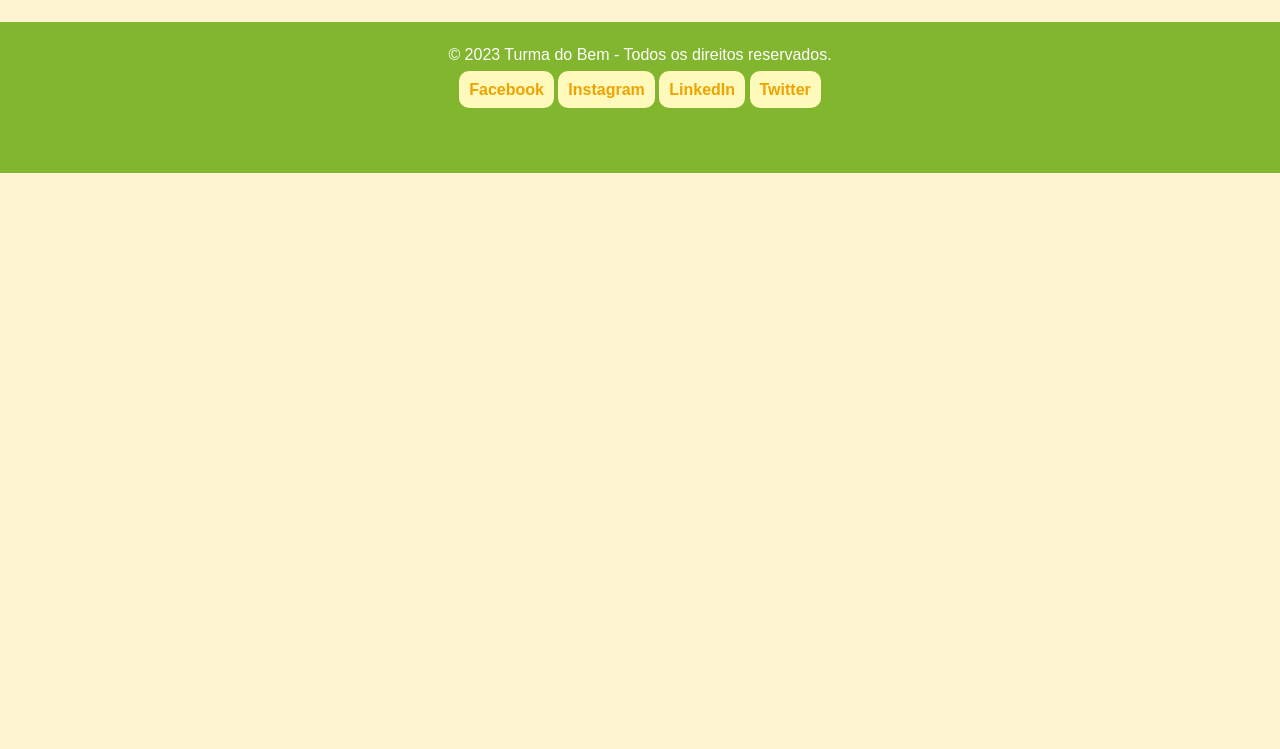
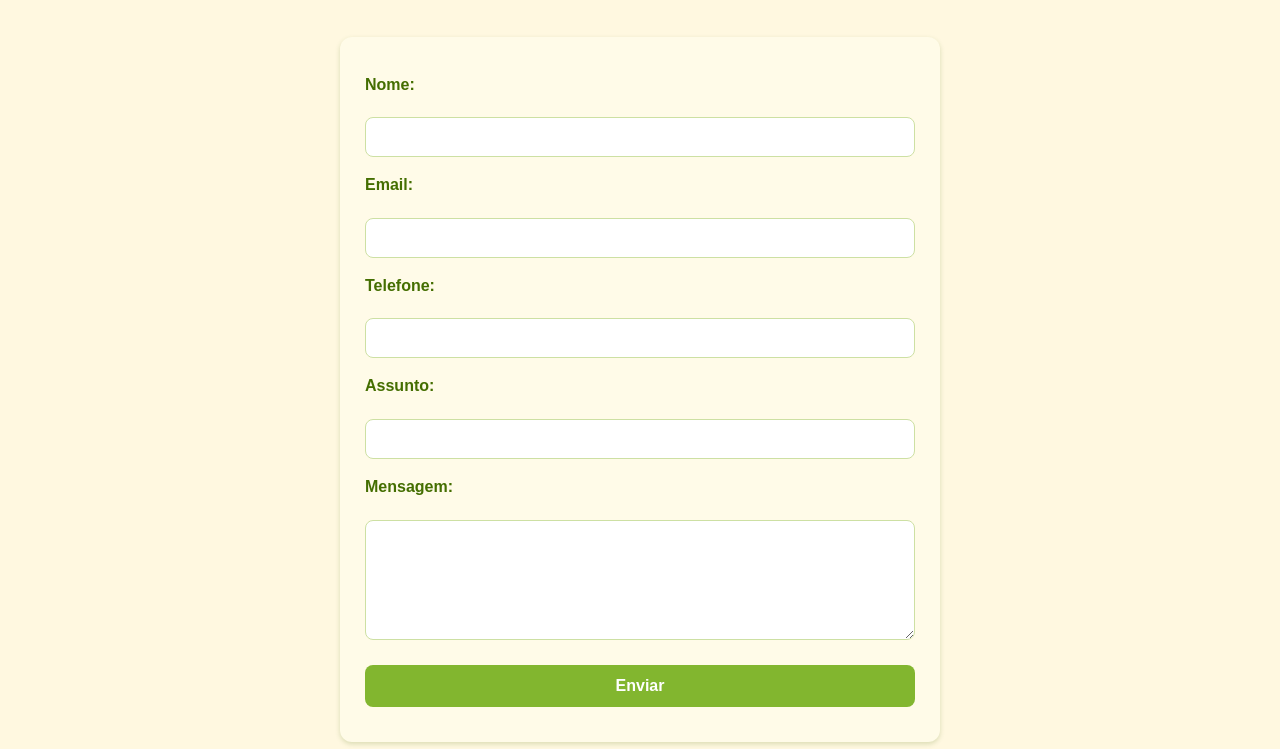
Before and after one commit to fernandaa-alt/TurmaDoBem-Site, a plain HTML site: page pages/contato.html in a window 1280 px wide. Shown: the part 240-989 px from the top of the page. Before the commit the page ends 800 px from the top, so only its background shows below. Drawn offline with Linux system fonts and the light colour scheme.

Commit message:
css da pagina contato adicionado

```diff
--- a/assets/css/style.css
+++ b/assets/css/style.css
@@ -225,3 +225,81 @@ footer .social a:hover {
   background-color: #eea300;
   color: white;
 }
+
+/* ---------- CONTATO PAGINA ---------- */
+.form {
+  background: #fff8e0;
+  padding: 60px 30px;
+  text-align: center;
+}
+
+.form h1 {
+  color: #446e01;
+  margin-bottom: 10px;
+  font-size: 2rem;
+}
+
+.form h2 {
+  color: #82b62f;
+  margin-bottom: 40px;
+  font-size: 1.4rem;
+}
+
+.form form {
+  background: #fffbe8;
+  border-radius: 12px;
+  box-shadow: 0 2px 5px rgba(68, 110, 1, 0.2);
+  max-width: 600px;
+  margin: 0 auto;
+  padding: 35px 25px;
+  display: flex;
+  flex-direction: column;
+  gap: 15px;
+  text-align: left;
+}
+
+.form label {
+  color: #446e01;
+  font-weight: 600;
+  margin-bottom: 5px;
+}
+
+.form input,
+.form textarea {
+  width: 100%;
+  padding: 10px 12px;
+  border: 1px solid #cde0a3;
+  border-radius: 8px;
+  font-size: 1rem;
+  background-color: #fff;
+  transition: 0.3s ease;
+}
+
+.form input:focus,
+.form textarea:focus {
+  border-color: #82b62f;
+  outline: none;
+  box-shadow: 0 0 4px rgba(130, 182, 47, 0.4);
+}
+
+.form textarea {
+  min-height: 120px;
+  resize: vertical;
+}
+
+.form button {
+  background: #82b62f;
+  color: #fff;
+  font-weight: bold;
+  border: none;
+  border-radius: 8px;
+  padding: 12px;
+  font-size: 1rem;
+  margin-top: 10px;
+  cursor: pointer;
+  transition: 0.3s ease;
+}
+
+.form button:hover {
+  background: #446e01;
+}
```
